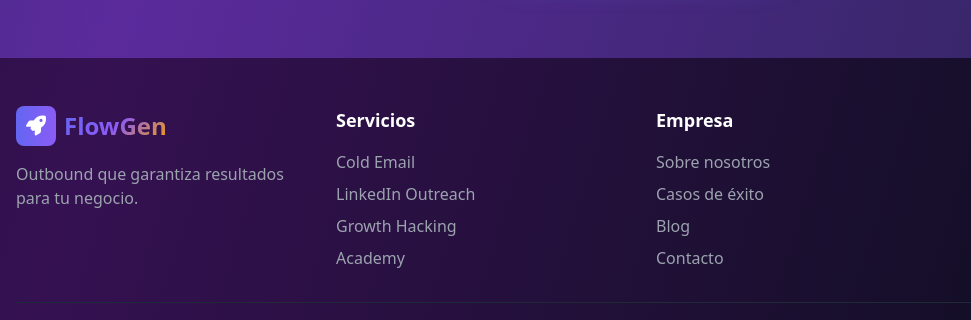
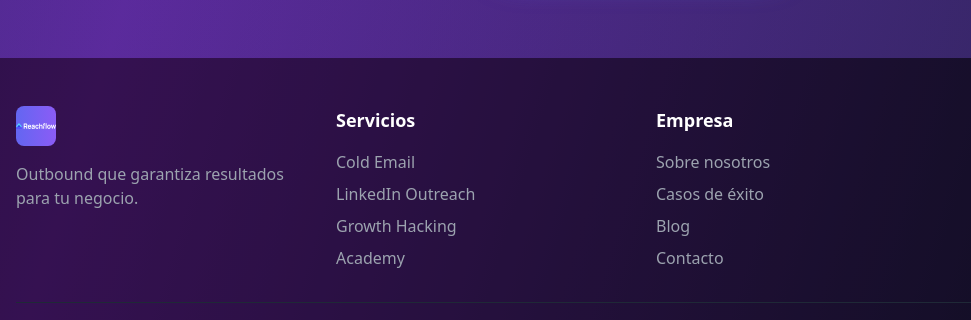
Before and after one commit to seremprendeads/demo-flow, a plain HTML site: page index.html in a window 1280 px wide. Shown: the part 3764-4084 px from the top of the page, 0-971 px from the left. Drawn offline with nearby package versions, Linux system fonts and the light colour scheme.

Commit message:
Update index.html

```diff
--- a/index.html
+++ b/index.html
@@ -460,9 +460,9 @@
                 <div>
                     <div class="flex items-center space-x-2 mb-4">
                         <div class="w-10 h-10 bg-gradient-to-r from-primary to-secondary rounded-lg flex items-center justify-center">
-                            <i class="fas fa-rocket text-white text-xl"></i>
+                            <img src="img/svgexport.svg" alt="logo">
                         </div>
-                        <span class="text-2xl font-bold gradient-text">FlowGen</span>
+
                     </div>
                     <p class="text-gray-400">Outbound que garantiza resultados para tu negocio.</p>
                 </div>
```
